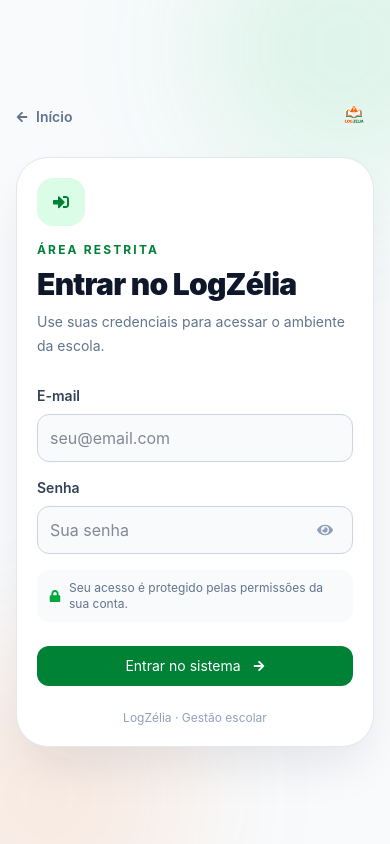
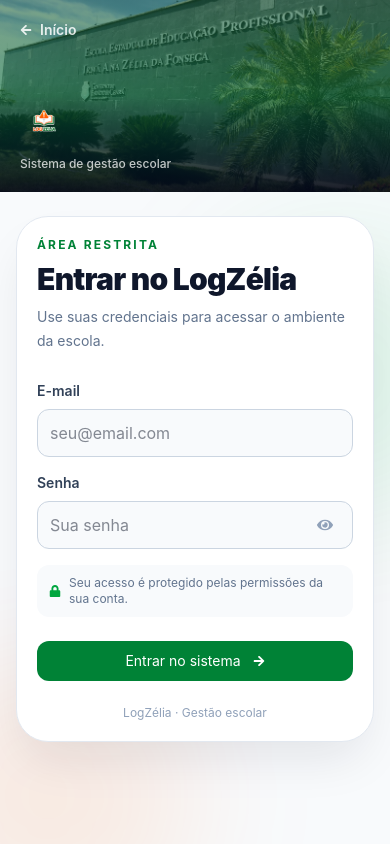
Before and after one commit to Ivozeraa/log-zelia, a React (Vite) app: page /login in a window 390 px wide. Built offline with nearby package versions, Linux system fonts and the light colour scheme.

Commit message:
refactor(auth): add mobile image hero to login

```diff
--- a/src/pages/Login.jsx
+++ b/src/pages/Login.jsx
@@ -52,17 +52,29 @@ export const Login = () => {
         </div>
       </section>
 
-      <section className="relative flex min-h-screen flex-1 items-center justify-center overflow-hidden bg-slate-50 px-4 py-8 sm:px-6 md:bg-slate-50 dark:bg-slate-950">
-        <div className="pointer-events-none absolute -right-24 -top-24 h-72 w-72 rounded-full bg-green-500/10 blur-3xl md:hidden" />
+      <section className="relative flex min-h-screen flex-1 flex-col overflow-hidden bg-slate-50 dark:bg-slate-950">
+        <div className="relative h-48 w-full shrink-0 overflow-hidden sm:h-56 md:hidden">
+          <img src={bgImg} alt="Escola" className="absolute inset-0 h-full w-full object-cover object-center" />
+          <div className="absolute inset-0 bg-gradient-to-b from-green-900/55 via-green-800/60 to-slate-950/90" />
+          <div className="relative z-10 flex h-full flex-col justify-between px-5 pb-5 pt-5 sm:px-6 sm:pb-6">
+            <Link to="/" className="inline-flex w-fit items-center gap-2 text-sm font-semibold text-white/85 transition hover:text-white"><FaArrowLeft className="text-xs" /> Início</Link>
+            <div className="flex items-end justify-between gap-4">
+              <div>
+                <img src={logo} alt="Log Zélia" className="h-12 w-auto max-w-[180px] object-contain object-left" />
+                <p className="mt-2 text-xs font-medium text-white/75">Sistema de gestão escolar</p>
+              </div>
+              <div className="hidden h-10 w-10 items-center justify-center rounded-2xl border border-white/20 bg-white/10 text-white/90 backdrop-blur sm:flex"><FaSignInAlt /></div>
+            </div>
+          </div>
+        </div>
+
+        <div className="relative flex flex-1 items-start justify-center overflow-y-auto px-4 py-6 sm:px-6 sm:py-8 md:items-center md:py-8">
+          <div className="pointer-events-none absolute -right-24 top-10 h-72 w-72 rounded-full bg-green-500/10 blur-3xl md:hidden" />
           <div className="pointer-events-none absolute -bottom-24 -left-24 h-72 w-72 rounded-full bg-orange-500/10 blur-3xl md:hidden" />
           <div className="relative w-full max-w-md">
-          <div className="mb-5 flex items-center justify-between md:hidden">
-            <Link to="/" className="inline-flex items-center gap-2 text-sm font-semibold text-slate-500 dark:text-slate-400"><FaArrowLeft className="text-xs" /> Início</Link>
-            <img src={logo} alt="Log Zélia" className="h-10 w-auto object-contain" />
-          </div>
             <div className="rounded-[2rem] border border-slate-200 bg-white p-5 shadow-2xl shadow-slate-900/10 sm:p-7 md:rounded-none md:border-0 md:bg-transparent md:p-0 md:shadow-none dark:border-slate-800 dark:bg-slate-900 md:dark:bg-transparent">
               <div className="mb-7 md:mb-8">
-              <div className="mb-4 flex h-12 w-12 items-center justify-center rounded-2xl bg-green-100 text-green-700 md:hidden dark:bg-green-950/50 dark:text-green-300"><FaSignInAlt /></div>
+                <div className="mb-4 hidden h-12 w-12 items-center justify-center rounded-2xl bg-green-100 text-green-700 md:flex dark:bg-green-950/50 dark:text-green-300"><FaSignInAlt /></div>
                 <p className="text-xs font-bold uppercase tracking-[0.18em] text-green-700 dark:text-green-400">Área restrita</p>
                 <h2 className="mt-2 text-3xl font-black tracking-tight text-slate-900 dark:text-white">Entrar no LogZélia</h2>
                 <p className="mt-2 text-sm leading-6 text-slate-500 dark:text-slate-400">Use suas credenciais para acessar o ambiente da escola.</p>
@@ -85,6 +97,7 @@ export const Login = () => {
               <div className="mt-6 text-center text-xs text-slate-400 dark:text-slate-500">LogZélia · Gestão escolar</div>
             </div>
           </div>
+        </div>
       </section>
     </main>
   )
```
Lines whose indentation alone changed are shown as unchanged.
